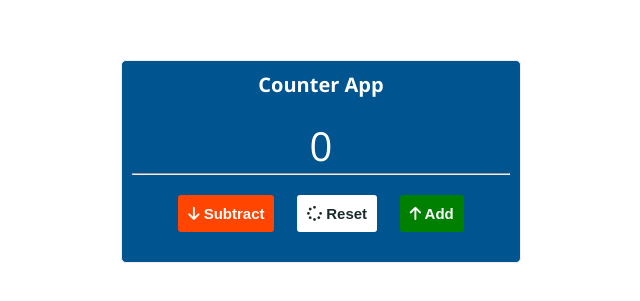
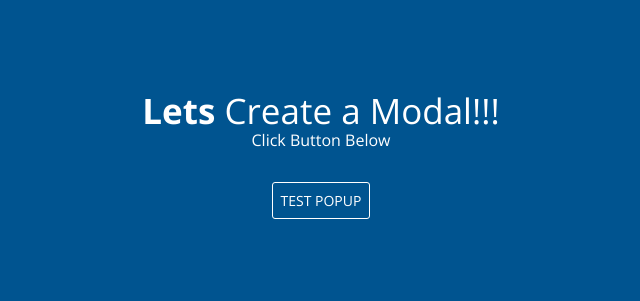
Before and after one commit to elcr1s3/100days, a plain HTML site: page index.html in a window 1280 px wide. Shown: the part 239-540 px from the top of the page, without its empty margins (319-959 px from the left). Drawn offline with nearby package versions, Linux system fonts and the light colour scheme.

Commit message:
Add files via upload
Dia 4

```diff
--- a/index.html
+++ b/index.html
@@ -1,5 +1,5 @@
 <!DOCTYPE html>
-<html lang="en">
+<html lang="es">
   <head>
     <meta charset="UTF-8" />
     <meta name="viewport" content="width=device-width, initial-scale=1.0" />
@@ -8,28 +8,35 @@
       src="https://kit.fontawesome.com/1935d064dd.js"
       crossorigin="anonymous"
     ></script>
-    <link rel="stylesheet" href="styles.css">
+    <link rel="stylesheet" href="styles.css" />
   </head>
+
   <body>
-    <div class="container">
-      <div class="counter-div">
-        <h1>Counter App</h1>
-        <span class="count">0</span>
+    <header>
+      <h1><span>Lets</span> Create a Modal!!!</h1>
+      <p>Click Button Below</p>
+    </header>
+
+    <section>
+      <div class="container">
+        <form action="">
+          <button id="btn" class="btn">TEST POPUP</button>
+        </form>
+      </div>
+    </section>
+
+    <div class="modal" id="modal">
+      <div class="modal-content">
+        <span class="close">&times;</span>
+        <h1>Reto cumplido :)</h1>
         <hr />
-        <div class="buttons">
-          <button class="subtract">
-            <i class="fas fa-arrow-down"></i>
-            Subtract
-          </button>
-          <button class="reset">
-            <i class="fas fa-spinner"></i>
-            Reset
-          </button>
-          <button class="add">
-            <i class="fas fa-arrow-up"></i>
-            Add
-          </button>
-        </div>
+        <p>
+          Lorem ipsum dolor sit amet consectetur adipisicing elit. A repudiandae
+          ad repellendus totam mollitia quam voluptatibus odit quos corrupti,
+          quas sed illum ab tenetur fuga asperiores, quae ipsum dicta minima.
+          Dicta assumenda error esse ut, accusamus commodi quo aperiam quam ea
+          alias nobis unde laborum similique deserunt, dolore vel. Magnam.
+        </p>
       </div>
     </div>
 
--- a/script.js
+++ b/script.js
@@ -1,28 +1,24 @@
+// VARIABLES
+const modal = document.querySelector(".modal"),
+  modalContent = document.querySelector(".modal-content"),
+  btn = document.querySelector(".btn"),
+  close = document.querySelector(".close");
 
-const count = document.querySelector(".count");
-const buttons = document.querySelector(".buttons");
+btn.addEventListener("click", openModal);
+close.addEventListener("click", closeModal);
+modal.addEventListener("click", closeModal);
 
-buttons.addEventListener("click", (e) => {
-  if (e.target.classList.contains("add")) {
-    count.innerHTML++;
-    setColor();
-  }
-  if (e.target.classList.contains("subtract")) {
-    count.innerHTML--;
-    setColor();
-  }
-  if (e.target.classList.contains("reset")) {
-    count.innerHTML = 0;
-    setColor();
-  }
-});
+// OPEN MODAL
+function openModal(e) {
+  e.preventDefault();
+  modal.style.display = "block";
+}
+// CLOSE MODAL
+function closeModal() {
+  modalContent.classList.add("slide-up");
 
-function setColor() {
-  if (count.innerHTML > 0) {
-    count.style.color = "black";
-  } else if (count.innerHTML < 0) {
-    count.style.color = "orangered";
-  } else {
-    count.style.color = "#fff";
-  }
+  setTimeout(() => {
+    modal.style.display = "none";
+    modalContent.classList.remove("slide-up");
+  }, 500);
 }
--- a/styles.css
+++ b/styles.css
@@ -1,5 +1,4 @@
 @import url("https://fonts.googleapis.com/css2?family=Open+Sans:wght@300;400;600;700&display=swap");
-
 :root {
   --white: #fff;
   --black: #1c2b2d;
@@ -7,8 +6,8 @@
   --light-blue: #005490;
   --color-primary: #9d0191;
   --color-sec: #db6400;
-  --grey: #eee;
-  --dark-grey: #222831;
+  --color-grey: #eee;
+  --color-dark-grey: #222831;
 }
 
 * {
@@ -19,10 +18,16 @@
 
 html {
   font-size: 10px;
+  font-family: "Open Sans", sans-serif;
 }
 
 body {
-  font-family: "Open Sans", sans-serif;
+  display: flex;
+  flex-direction: column;
+  align-items: center;
+  justify-content: center;
+  background-color: var(--light-blue);
+  height: 100vh;
 }
 
 p {
@@ -30,57 +35,102 @@ p {
   line-height: 1.5;
 }
 
-img {
-  width: 100%;
+header {
+  text-align: center;
+  color: #fff;
+  padding-bottom: 3rem;
 }
 
-.container {
-  max-width: 900px;
-  margin: 0 auto;
-  padding: 0 20px;
+header h1 {
+  font-size: 3.5rem;
+  font-weight: 300;
+  line-height: 1;
+}
+
+header h1 span {
+  font-weight: 700;
+}
+
+section .container {
   display: flex;
   justify-content: center;
   align-items: center;
-  height: 100vh;
+  flex-direction: column;
 }
 
-.counter-div {
-  width: 40rem;
-  border: 1px solid var(--grey);
-  padding: 1rem;
-  background-color: var(--light-blue);
-  color: var(--white);
-  text-align: center;
-  border-radius: 5px;
+form {
+  padding-bottom: 1rem;
 }
 
-.counter-div > * {
-  margin-bottom: 2rem;
+form button {
+  outline: none;
+  border: none;
+  border-radius: 3px;
+  font-size: 1.4rem;
+  padding: 0.8rem;
+  font-family: inherit;
+  background-color: transparent;
+  border: 1px solid #fff;
+  color: #fff;
+  cursor: pointer;
+  transition: all 0.3s;
 }
 
-.count {
-  font-size: 4rem;
+form button:hover {
+  background-color: var(--color-sec);
 }
 
-.buttons button {
-  padding: 1rem;
-  margin: 0 1rem;
-  font-size: 1.5rem;
-  color: var(--white);
-  font-weight: 700;
-  border: none;
-  outline: none;
-  border-radius: 3px;
+.modal {
+  display: none;
+  position: fixed;
+  left: 0;
+  top: 0;
+  width: 100%;
+  height: 100%;
+  overflow: auto;
+  background-color: rgba(0, 0, 0, 0.5);
+  z-index: 1;
+}
+
+.modal-content {
+  width: 80%;
+  max-width: 60rem;
+  background-color: #eee;
+  margin: 15% auto;
+  padding: 2rem;
+  border: 1px solid #777;
+  position: relative;
+  text-align: center;
+  animation: slide ease 0.8s;
+}
+
+@keyframes slide {
+  0% {
+    transform: translateY(-30rem);
+  }
+  100% {
+    transform: translateY(0);
+  }
+}
+
+.close {
+  position: absolute;
+  top: 5px;
+  right: 10px;
+  color: var(--color-primary);
+  font-size: 2rem;
   cursor: pointer;
 }
 
-button.subtract {
-  background-color: orangered;
+.slide-up {
+  animation: slide-up ease 0.8s;
 }
-button.reset {
-  background-color: var(--white);
-  color: var(--black);
+
+@keyframes slide-up {
+  0% {
+    transform: translateY(0);
+  }
+  100% {
+    transform: translateY(-50rem);
+  }
 }
-button.add {
-  background-color: green;
-}
```
